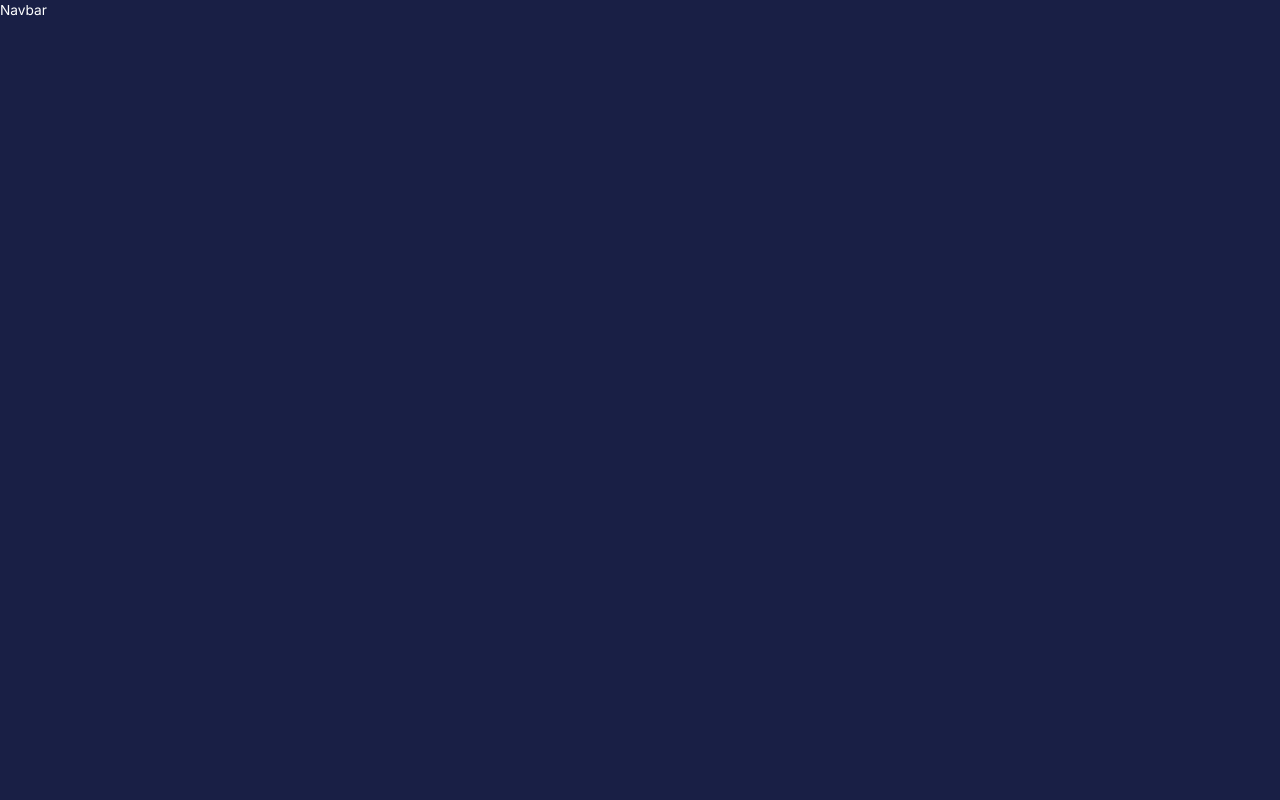
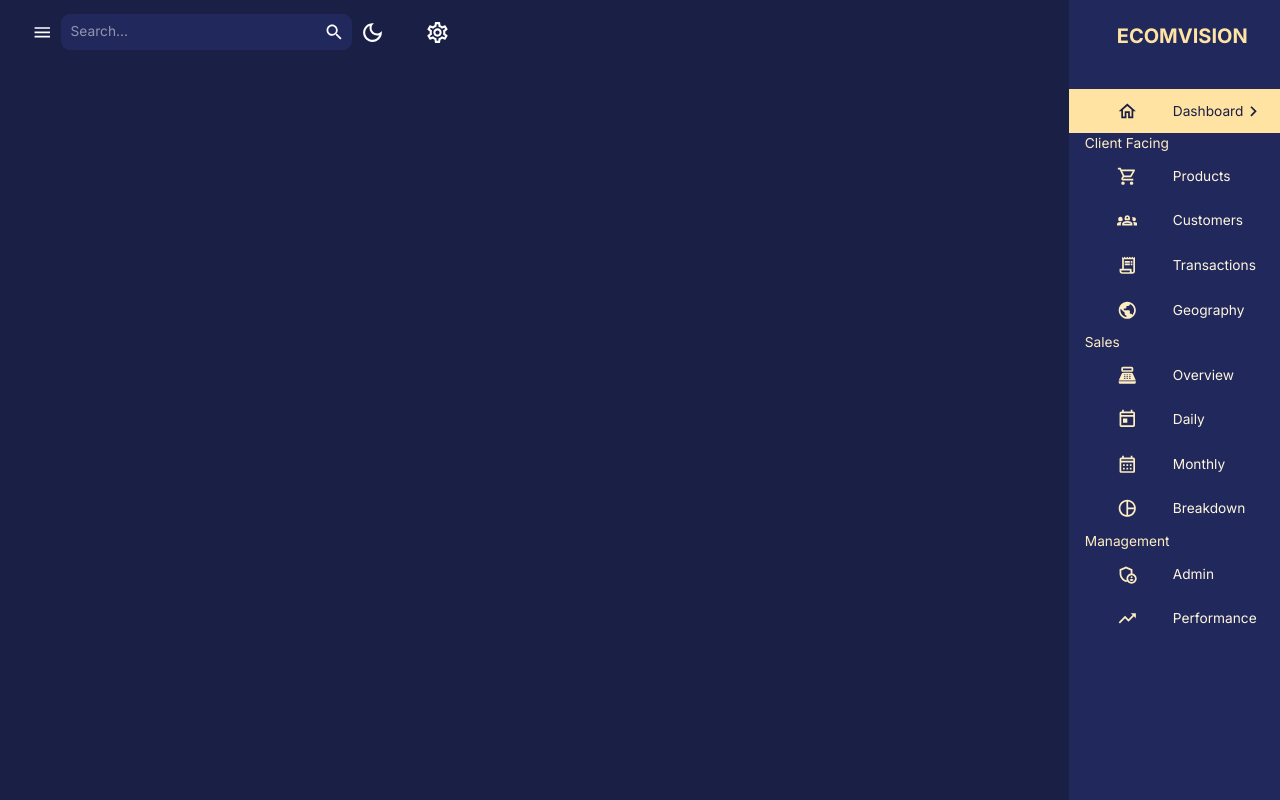
Before and after one commit to maharyfenitra/my_dashboard_client, a React (Create React App) app: page /dashboard in a window 1280 px wide. Built offline with nearby package versions, Linux system fonts and the light colour scheme.

Commit message:
NavBar and Drawer

```diff
--- a/src/components/Navbar.jsx
+++ b/src/components/Navbar.jsx
@@ -12,12 +12,53 @@
 import { useDispatch } from "react-redux";
 import { setMode } from "state";
 import profileImage from "assets/profile.jpg"
-import { useTheme } from "@mui/material";
+import { AppBar, IconButton, InputBase, InputLabel, Toolbar, useTheme } from "@mui/material";
 
-const Navbar = () => {
+
+const Navbar = ({
+    isSideBarOpen,
+    setIsSideBarOpen
+}) => {
     const dispatch = useDispatch()
-    const theme = useTheme
-    return <div>Navbar</div>;
+    const theme = useTheme()
+    return <AppBar
+        sx={{
+            position: "static",
+            background: "none",
+            boxShadow: "none"
+        }}
+    >
+        <Toolbar sx={{ justifyContent: "space-between" }}>
+            {/** LEFT SIDE */}
+            <FlexBetween>
+                <IconButton onClick={() =>  setIsSideBarOpen(!isSideBarOpen)}>
+                    <MenuIcon />
+                </IconButton>
+                <FlexBetween
+                    backgroundColor={theme.palette.background.alt}
+                    borderRadius="9px"
+                    gap="3rem"
+                    style={{paddingLeft: "10px"}}
+                    //p="O.1rem 1.5rem"
+                >
+                    <InputBase placeholder="Search..." />
+                    <IconButton>
+                        <Search />
+                    </IconButton>
+                </FlexBetween>
+            </FlexBetween>
+
+            {/** RIGHT SIDE */}
+            <FlexBetween gap="1.5rem">
+                <IconButton onClick={() => dispatch(setMode())}>
+                    {theme.palette.mode === 'dark' ? (<DarkModeOutlined sx={{ fontSize: "25px" }} />) : (<LightModeOutlined sx={{ fontSize: "25px" }} />)}
+                </IconButton>
+                <IconButton>
+                    <SettingsOutlined sx={{fontSize: "25px"}}/>
+                </IconButton>
+            </FlexBetween>
+        </Toolbar>
+    </AppBar>;
 };
 
 export default Navbar;
--- /dev/null
+++ b/src/components/SideBar.jsx
@@ -0,0 +1,215 @@
+import React, { useEffect, useState } from "react";
+import { useLocation, useNavigate } from "react-router-dom";
+import FlexBetween from "./FlexBetween";
+import profileImage from "assets/profile.jpg";
+import {
+    Box,
+    Divider,
+    Drawer,
+    IconButton,
+    List,
+    ListItem,
+    ListItemButton,
+    ListItemIcon,
+    ListItemText,
+    Typography,
+    useTheme,
+} from "@mui/material";
+import {
+    SettingsOutlined,
+    ChevronLeft,
+    ChevronRightOutlined,
+    HomeOutlined,
+    ShoppingCartOutlined,
+    Groups2Outlined,
+    ReceiptLongOutlined,
+    PublicOutlined,
+    PointOfSaleOutlined,
+    TodayOutlined,
+    CalendarMonthOutlined,
+    AdminPanelSettingsOutlined,
+    TrendingUpOutlined,
+    PieChartOutlined,
+} from "@mui/icons-material";
+
+const navItems = [
+    {
+        text: "Dashboard",
+        icon: <HomeOutlined />,
+    },
+    {
+        text: "Client Facing",
+        icon: null,
+    },
+    {
+        text: "Products",
+        icon: <ShoppingCartOutlined />,
+    },
+    {
+        text: "Customers",
+        icon: <Groups2Outlined />,
+    },
+    {
+        text: "Transactions",
+        icon: <ReceiptLongOutlined />,
+    },
+    {
+        text: "Geography",
+        icon: <PublicOutlined />,
+    },
+    {
+        text: "Sales",
+        icon: null,
+    },
+    {
+        text: "Overview",
+        icon: <PointOfSaleOutlined />,
+    },
+    {
+        text: "Daily",
+        icon: <TodayOutlined />,
+    },
+    {
+        text: "Monthly",
+        icon: <CalendarMonthOutlined />,
+    },
+    {
+        text: "Breakdown",
+        icon: <PieChartOutlined />,
+    },
+    {
+        text: "Management",
+        icon: null,
+    },
+    {
+        text: "Admin",
+        icon: <AdminPanelSettingsOutlined />,
+    },
+    {
+        text: "Performance",
+        icon: <TrendingUpOutlined />,
+    },
+];
+const SideBar = ({
+    drawerWidth,
+    isNonMobile,
+    isSideBarOpen,
+    setIsSideBarOpen,
+}) => {
+    const { pathname } = useLocation();
+    const [active, setActive] = useState("");
+    const navigate = useNavigate();
+    const theme = useTheme();
+
+    useEffect(() => {
+        setActive(pathname.substring(1));
+    }, [pathname]);
+    return (
+        <Box component="nav">
+            {isSideBarOpen && (
+                <Drawer
+                    open={isSideBarOpen}
+                    onClose={() => setIsSideBarOpen(false)}
+                    variant="persistent"
+                    anchor="right"
+                    sx={{
+                        width: 400,
+                        "& .MuiDrawer-paper": {
+                            color: theme.palette.secondary[200],
+                            backgroundColor: theme.palette.background.alt,
+                            boxSizing: "border-box",
+                            borderWidth: isNonMobile ? 0 : "2px",
+                        },
+                    }}
+                >
+                    <Box width="100%">
+                        <Box m="1.5rem 2rem 2rem 3rem">
+                            <FlexBetween color={theme.palette.secondary.main}>
+                                <Box
+                                    display="flex"
+                                    alignItems="center"
+                                    gap="0.5"
+                                    rem
+                                >
+                                    <Typography variant="h4" fontWeight="bold">
+                                        ECOMVISION
+                                    </Typography>
+                                </Box>
+                                {!isNonMobile && (
+                                    <IconButton
+                                        onClick={() =>
+                                            setIsSideBarOpen(!isSideBarOpen)
+                                        }
+                                    >
+                                        <ChevronLeft />
+                                    </IconButton>
+                                )}
+                            </FlexBetween>
+                        </Box>
+                        <List>
+                            {navItems.map(({ text, icon }) => {
+                                if (!icon) {
+                                    return (
+                                        <Typography
+                                            key={text}
+                                            sx={{
+                                                //m: "2.25rem Orem 1rem 3rem"
+                                                marginLeft: 2,
+                                                marginRight: 3
+                                            }}
+                                        >
+                                            {text}
+                                        </Typography>
+                                    );
+                                }
+                                const lcText = text.toLowerCase();
+                                return (
+                                    <ListItem key={text} disablePadding>
+                                        <ListItemButton
+                                            onClick={() => {
+                                                navigate(`/${lcText}`);
+                                                setActive(lcText);
+                                            }}
+                                            sx={{
+                                                backgroundColor:
+                                                    active === lcText
+                                                        ? theme.palette
+                                                              .secondary[300]
+                                                        : "transparent",
+                                                color:
+                                                    active === lcText
+                                                        ? theme.palette
+                                                              .primary[600]
+                                                        : theme.palette
+                                                              .secondary[100],
+                                            }}
+                                        >
+                                            <ListItemIcon
+                                                sx={{
+                                                    ml: "2rem",
+                                                    color:
+                                                        active === lcText
+                                                            ? theme.palette
+                                                                  .primary[600]
+                                                            : theme.palette
+                                                                  .secondary[200],
+                                                }}
+                                            >
+                                                {icon}
+
+                                            </ListItemIcon>
+                                            <ListItemText primary={text}/>
+                                                {active === lcText && (<ChevronRightOutlined sx={{ml: "auto"}}/>)}
+                                        </ListItemButton>
+                                    </ListItem>
+                                );
+                            })}
+                        </List>
+                    </Box>
+                </Drawer>
+            )}
+        </Box>
+    );
+};
+
+export default SideBar;
--- a/src/scenes/layout/index.js
+++ b/src/scenes/layout/index.js
@@ -3,11 +3,23 @@
 import { Outlet } from "react-router-dom";
 import { useSelector } from "react-redux";
 import Navbar from "components/Navbar";
+import SideBar from "components/SideBar";
 
 const Layout = () => {
-    return <Box width="100%" height="100%">
+    const isNonMobile = useMediaQuery("(min-width: 600px)");
+    const [isSideBarOpen, setIsSideBarOpen] = useState(true)
+    return <Box display={isNonMobile ? "flex": "block"} width="100%" height="100%">
         <Box>
-            <Navbar />
+            <SideBar
+                drawerWidth="250px"
+                isNonMobile={isNonMobile}
+                isSideBarOpen={isSideBarOpen}
+                setIsSideBarOpen={setIsSideBarOpen}
+            />
+            <Navbar
+                isSideBarOpen={isSideBarOpen}
+                setIsSideBarOpen={setIsSideBarOpen}
+            />
             <Outlet />
         </Box>
     </Box>
--- a/src/state/index.js
+++ b/src/state/index.js
@@ -1,7 +1,8 @@
 import { createSlice } from "@reduxjs/toolkit";
 
 const initialState = {
-    mode: "dark"
+    mode: "dark",
+    userId: "63701cc1f03239b7f7000e"
 }
 
 export const globalSlice = createSlice({
```
